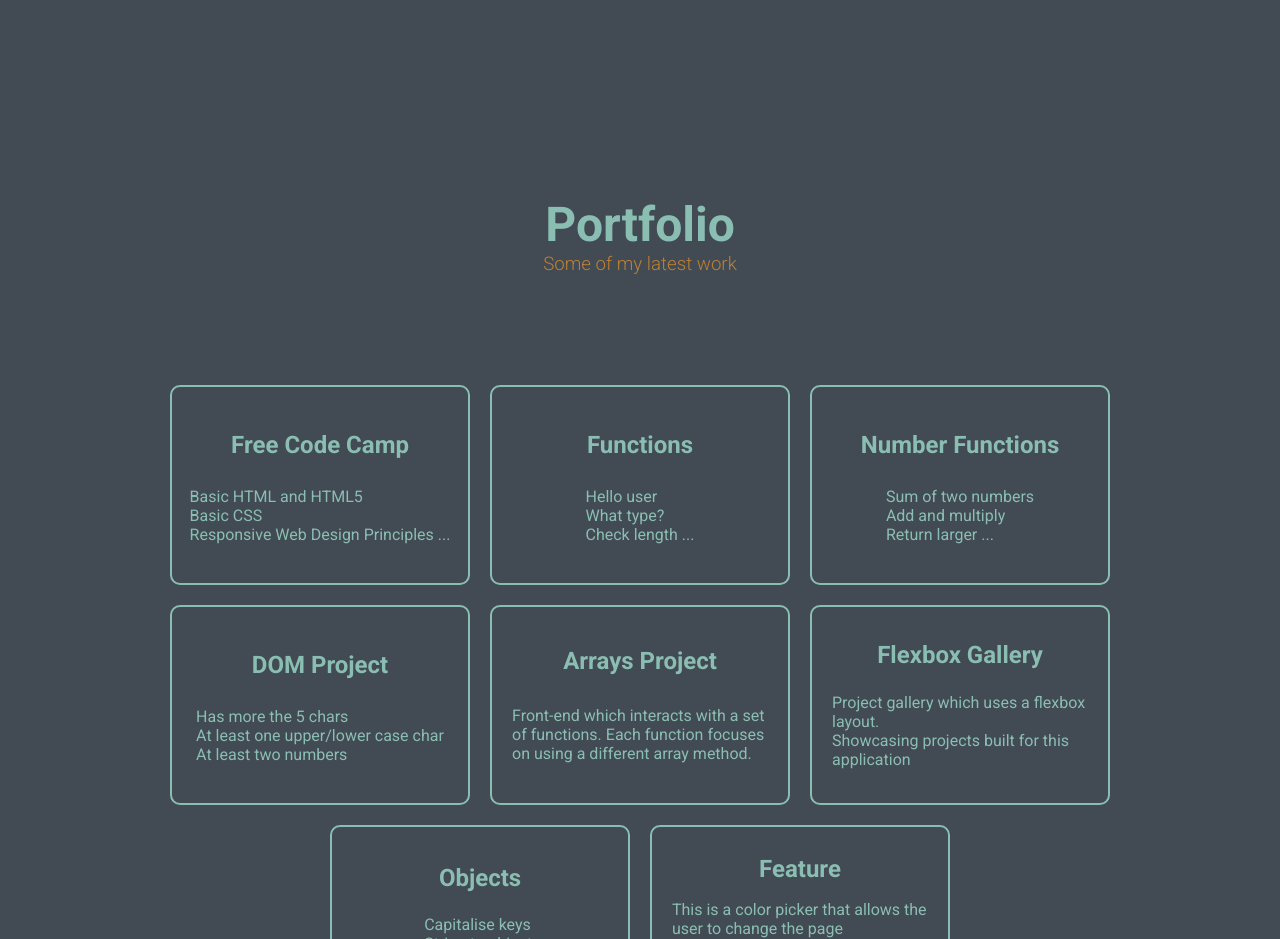
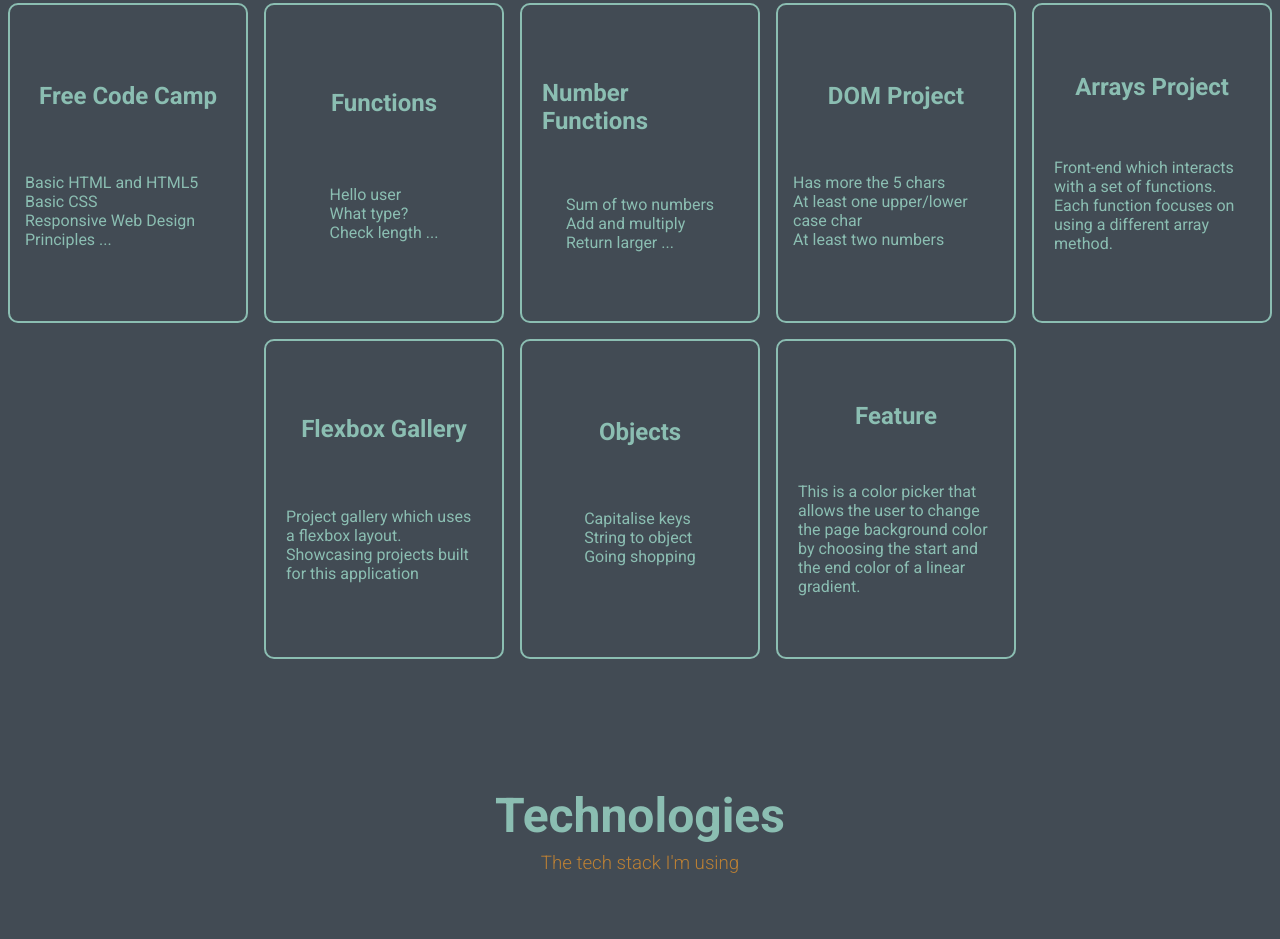
Before and after one commit to andreibtc84/portfolio_site, a website: page index.html in a window 1280 px wide. Shown: the part 1861-2800 px from the top of the page. Drawn offline with Linux system fonts and the light colour scheme.

Commit message:
Fixes postfolio section responsivness

```diff
--- a/index.html
+++ b/index.html
@@ -33,7 +33,7 @@
         </nav>
     </header>
     <main>
-        <section class="hero-section section" id="hero-section">
+        <section class="hero-section" id="hero-section">
             <div class="hero-container">
                 <h3>Hi! I'm </h3>
                 <h1>Andrei Butuc</h1>
@@ -54,7 +54,7 @@
 
             </div>
         </section>
-        <section class="portfolio-section section" id="portfolio-section">
+        <section class="portfolio-section" id="portfolio-section">
             <h2 class="section-title">Portfolio</h2>
             <h3 class="section-subtitle">Some of my latest work</h3>
             <div class="portfolio-container">
--- a/styles/src/style.scss
+++ b/styles/src/style.scss
@@ -22,24 +22,28 @@
 
 }
 
-.section{
-    display: flex;
-    flex-flow: column wrap;
-    align-items: center;
-    justify-content: center;
-    width: 100%;
-    min-height: 100vh;
-    margin-top: 100px;
-    padding: 150px;
-}
+// .section{
+//     display: flex;
+//     flex-flow: column wrap;
+//     align-items: center;
+//     justify-content: center;
+//     width: 100%;
+//     min-height: 100vh;
+//     margin-top: 100px;
+//     padding: 150px;
+// }
 .section-title {
     font-size: 3rem;
     color: $green-sheen;
+    padding: 8rem .5rem auto .5rem;
+
 }
 .section-subtitle{
     color:$bronze;
     font-weight: 100;
     margin-bottom: 100px;
+    padding: .5rem;
+
 }
 
 // General styles end
@@ -89,6 +93,11 @@
 // Hero Section start
 
 .hero-section {
+    width: 100vw;
+    height: 100vh;
+    display: flex;
+    align-items: center;
+    justify-content: center;
     color: $green-sheen;
     font-size: larger;
     .hero-container{
@@ -125,6 +134,8 @@
     flex-flow: column wrap;
     align-items: center;
     justify-content: center;
+    padding: 8rem 3rem;
+
     .about-container{
         display: flex;
         flex-flow: row wrap;
@@ -141,11 +152,18 @@
 // Portfolio section start
 
 .portfolio-section {
+    display: flex;
+    flex-flow: column wrap;
+    align-items: center;
+    justify-content: center;
+    padding-top: 8rem;
+
     .portfolio-container {
         display: flex;
         flex-flow: row wrap;
         align-items: center;
         justify-content: center;
+        gap:1rem;
         a {
             text-decoration: none;
             margin: 0;
@@ -159,14 +177,11 @@
             flex-flow: column wrap;
             align-items: center;
             justify-content: space-evenly;
-            // box-shadow: rgba(0, 0, 0, 0.19) 0px 10px 20px, rgba(0, 0, 0, 0.23) 0px 6px 6px;
             border-radius: 10px;
             border: 2px solid $green-sheen;
-            width: 300px;
-            height: 200px;
+            width: 15rem;
+            height: 20rem;
             padding: 15px;
-            margin: 10px;
-            // background-color: whitesmoke;
             color: $green-sheen;
             &:hover {
                 color: $corn;
@@ -189,3 +204,28 @@
 
 
 // Portfolio section end
+
+// Technologies section start
+
+.technologies-section {
+    display: flex;
+    flex-flow: column wrap;
+    align-items: center;
+    justify-content: center;
+    padding-top: 8rem;
+
+}
+
+// Technologies section end
+
+// Contact section start
+.contact-section {
+    display: flex;
+    flex-flow: column wrap;
+    align-items: center;
+    justify-content: center;
+    padding-top: 8rem;
+
+}
+
+// Contact section end
```
Also changed, not shown: styles/public/style.css, 1 other file.
